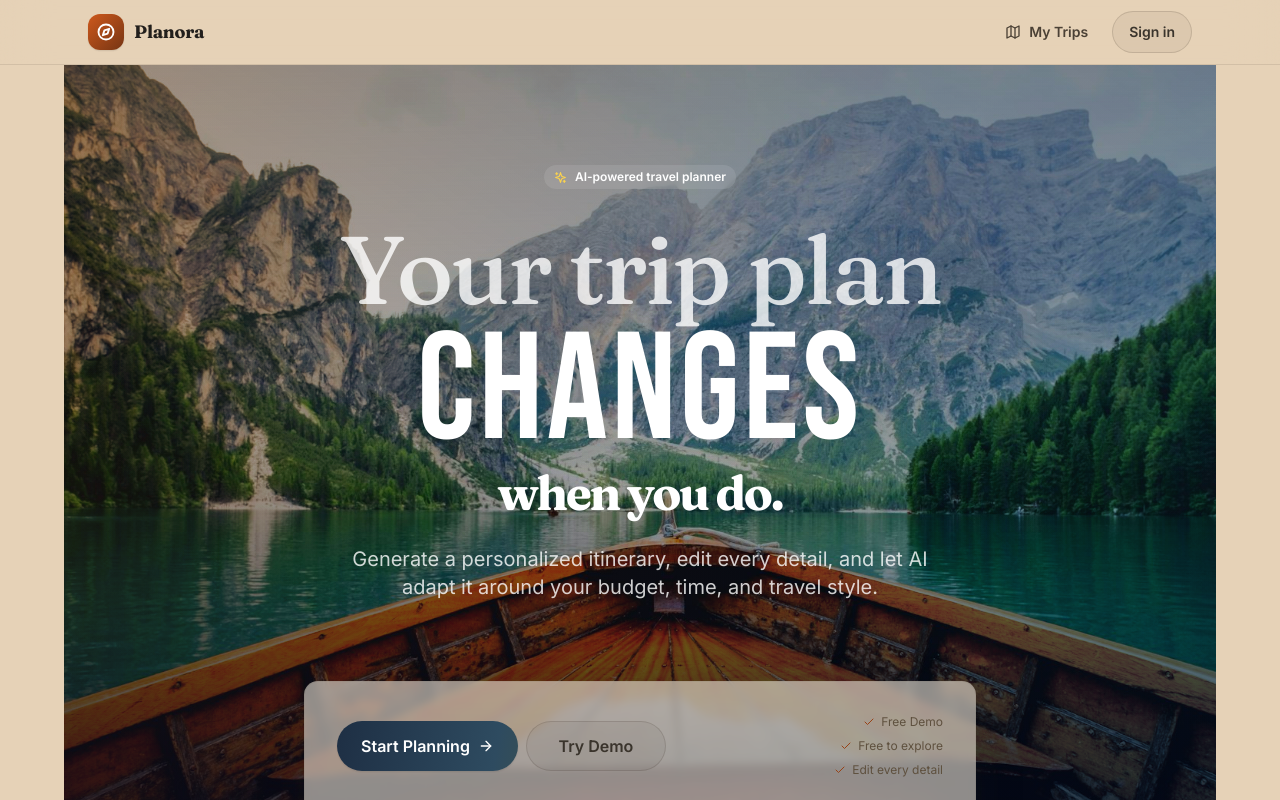
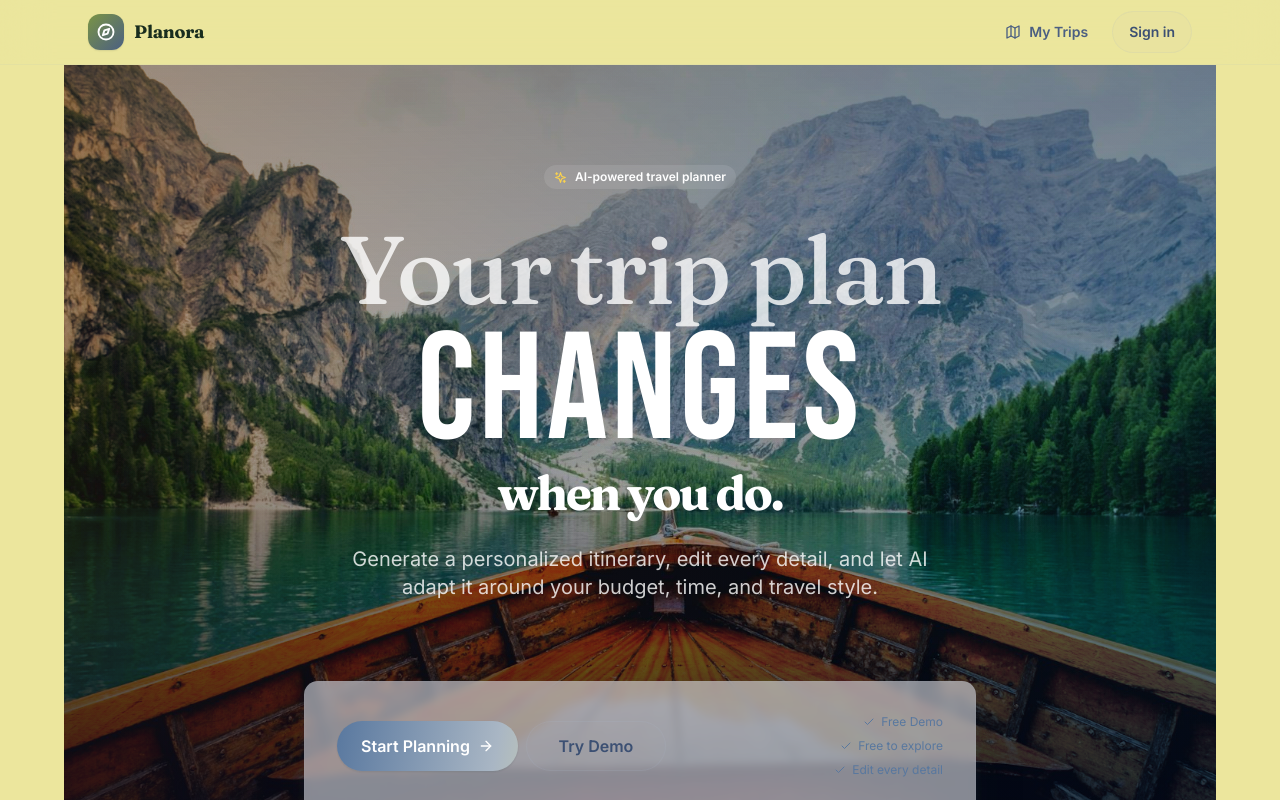
Before and after one commit to hazelr1/planora_os, a React (Vite) app: page / in a window 1280 px wide. Shown: the top 800 px of the page. Built offline with nearby package versions, Linux system fonts and the light colour scheme; no server answers.

Commit message:
Update light mode palette to nature-inspired colors

```diff
--- a/src/index.css
+++ b/src/index.css
@@ -60,70 +60,47 @@
 :root[data-theme='light'] {
   color-scheme: light;
 
-  /* Warm tan/beige neutrals — a third, meaningfully deeper pass (lum ~0.66,
-     down from ~0.77) for a genuine tan/khaki page background rather than a
-     cream that still read close to white. Pushing this deep took Tailwind's
-     own rose-700/sky-700 (hardcoded hex, used for delete/move-operation
-     text) below 4.5:1, so — same fix as amber/emerald in the previous
-     pass — every light-mode-facing rose-700/sky-700 was bumped to -800
-     (see ActivityCard.tsx/AIChangeReview.tsx and the ~50 other spots using
-     rose-700 for errors/destructive actions). Every stop re-verified:
-     ink-900 ~11:1, ink-600 ~6.8:1, ink-500 ~5.2:1, rose-800 ~5.5:1,
-     sky-800 ~5.1:1, amber-800 ~4.8:1, emerald-800 ~5.2:1 — all clear of
-     WCAG AA with real margin, not a knife's edge. */
-  --ink-50: 230 210 183;
-  --ink-100: 236 228 217;
-  --ink-200: 209 185 153;
-  --ink-300: 190 158 116;
-  --ink-400: 148 121 87;
-  --ink-500: 95 81 63;
-  --ink-600: 75 65 53;
-  --ink-700: 58 52 44;
-  --ink-800: 46 41 36;
-  --ink-900: 34 31 28;
-  --ink-950: 19 18 16;
+  /* Nature-inspired palette built from the provided swatches:
+     Vanilla (#ECE69D), Powder Blue (#A9B6C4), Glaucous (#59789F),
+     Moss Green (#7A9445), Dark Green (#243C2C).
+     --brand-500 is Glaucous for active nav/chips. .btn-primary uses its own
+     three-stop gradient below. */
+  --ink-50: 236 230 157;
+  --ink-100: 220 224 232;
+  --ink-200: 196 200 208;
+  --ink-300: 169 182 196;
+  --ink-400: 122 148 69;
+  --ink-500: 89 120 159;
+  --ink-600: 75 95 130;
+  --ink-700: 60 80 115;
+  --ink-800: 36 60 44;
+  --ink-900: 25 45 30;
+  --ink-950: 15 30 20;
 
-  /* Warm terracotta/sienna — replaces the previous teal for light mode only
-     (dark mode's own --brand-* above is untouched). Drawn from a travel
-     photography palette (burnt sienna / ivory sand / stormy sky / sage
-     green) that already sits close in warmth to this theme's ivory
-     background, so the accent reads as part of the same scene rather than
-     a bolted-on SaaS color. --brand-500 is the palette's actual "Burnt
-     Sienna" (#984216). Used for chips/badges/icons/active nav — the app's
-     general accent color, distinct from the primary-button gradient below. */
-  --brand-50: 250 243 239;
-  --brand-100: 246 228 218;
-  --brand-200: 239 193 169;
-  --brand-300: 230 138 91;
-  --brand-400: 206 89 28;
-  --brand-500: 152 66 22;
-  --brand-600: 118 53 19;
-  --brand-700: 94 44 18;
-  --brand-800: 74 37 17;
-  --brand-900: 59 32 17;
-  --brand-950: 33 20 13;
+  --brand-50: 236 230 157;
+  --brand-100: 220 224 232;
+  --brand-200: 196 200 208;
+  --brand-300: 169 182 196;
+  --brand-400: 122 148 69;
+  --brand-500: 89 120 159;
+  --brand-600: 75 95 130;
+  --brand-700: 60 80 115;
+  --brand-800: 36 60 44;
+  --brand-900: 25 45 30;
+  --brand-950: 15 30 20;
 
-  /* Warm dark brown (was a cool slate blue) — the low-opacity border/hover
-     overlay tint, now consistent with the rest of the warm palette. */
-  --glass: 42 34 26;
+  --glass: 169 182 196;
 
-  /* Deep travel-blue → soft sage — .btn-primary's own gradient (literally
-     "primary buttons" in the brief), kept a distinct hue from the
-     terracotta brand accent above so the two read as a considered pair,
-     not a clash. --accent-from is Midnight Harbor (#1E2F44). Every stop
-     checked against white button text: 13.6:1 / 9.2:1 / 7.5:1 — all far
-     clear of AA, and better than the original teal gradient's own weakest
-     stop (~3.3:1). */
-  --accent-from: 30 47 68;
-  --accent-via: 46 75 96;
-  --accent-to: 77 89 54;
+  --accent-from: 89 120 159;
+  --accent-via: 169 182 196;
+  --accent-to: 236 230 157;
 
-  --shadow-soft: 0 1px 2px rgba(46,41,36,0.07), 0 1px 1px rgba(46,41,36,0.05);
-  --shadow-card: 0 2px 16px -4px rgba(46,41,36,0.10), 0 1px 2px rgba(46,41,36,0.06);
-  --shadow-card-hover: 0 12px 36px -10px rgba(46,41,36,0.16), 0 2px 6px rgba(46,41,36,0.07);
-  --shadow-pop: 0 20px 60px -16px rgba(46,41,36,0.20), 0 4px 10px rgba(46,41,36,0.07);
-  --shadow-glow: 0 0 28px -8px rgba(46,75,96,0.24);
-  --shadow-glow-lg: 0 8px 32px -8px rgba(46,75,96,0.26), 0 0 48px -16px rgba(141,149,126,0.22);
+  --shadow-soft: 0 1px 2px rgba(25,45,30,0.08), 0 1px 1px rgba(89,120,159,0.06);
+  --shadow-card: 0 2px 16px -4px rgba(25,45,30,0.10), 0 1px 2px rgba(89,120,159,0.08);
+  --shadow-card-hover: 0 12px 36px -10px rgba(25,45,30,0.14), 0 2px 6px rgba(89,120,159,0.10);
+  --shadow-pop: 0 20px 60px -16px rgba(25,45,30,0.18), 0 4px 10px rgba(89,120,159,0.10);
+  --shadow-glow: 0 0 28px -8px rgba(89,120,159,0.28);
+  --shadow-glow-lg: 0 8px 32px -8px rgba(89,120,159,0.26), 0 0 48px -16px rgba(122,148,69,0.22);
 
   --violet-50: 245 240 255;
   --violet-100: 124 58 237;
```
